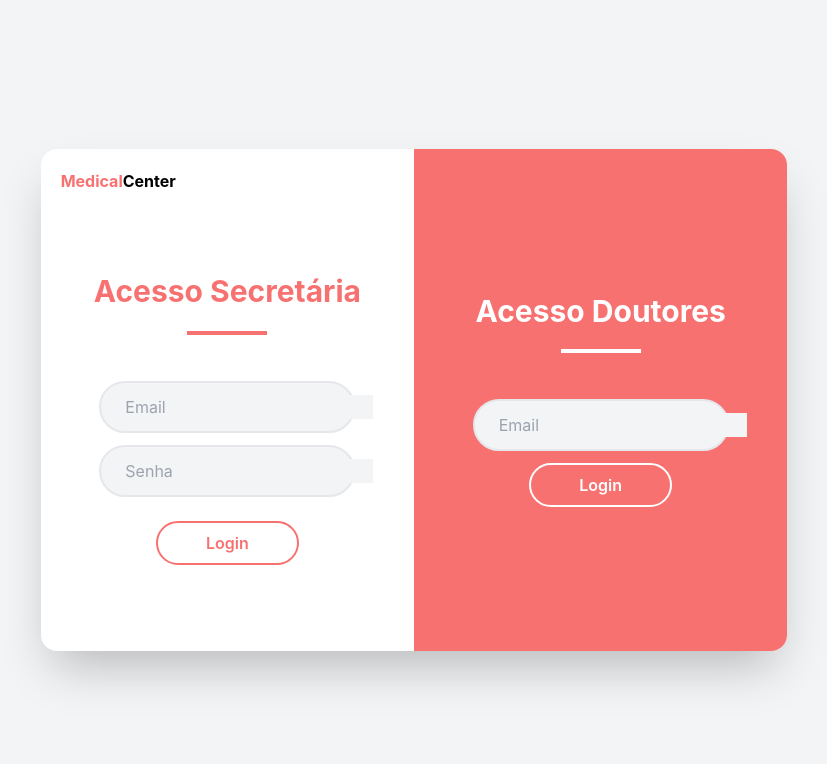
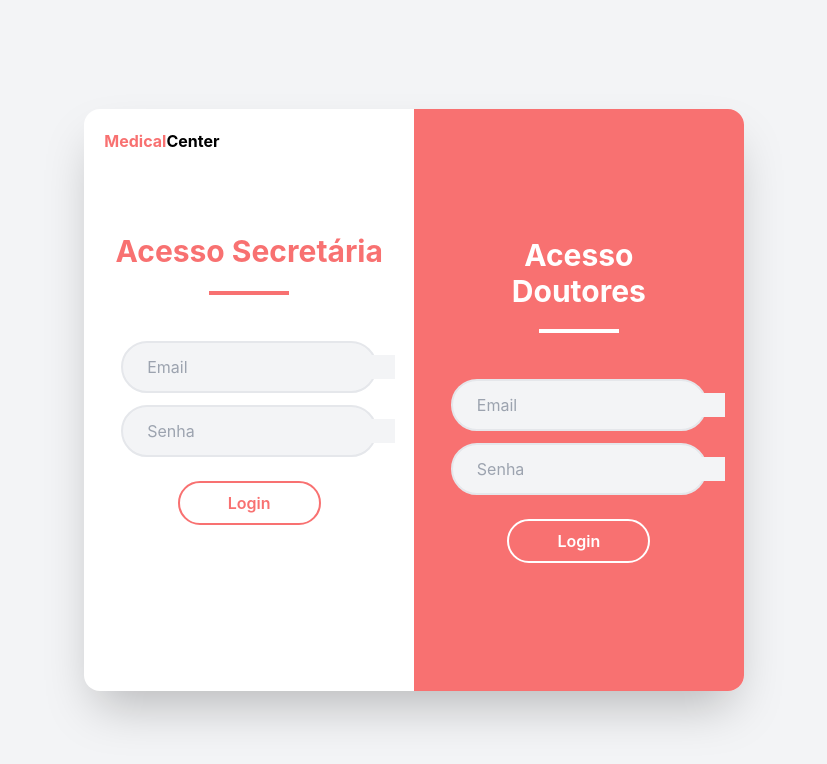
Before and after one commit to enzoggqs/medical-center, a React (Create React App) app in the folder medical-center-front/: page /login in a window 1280 px wide. Shown: the top 764 px of the page, without its empty margins (226-1053 px from the left). Built offline with nearby package versions, Linux system fonts and the light colour scheme.

Commit message:
adding password to doctor authorization on front

```diff
--- a/medical-center-front/src/contexts/auth.jsx
+++ b/medical-center-front/src/contexts/auth.jsx
@@ -39,8 +39,8 @@ export const AuthProvider = ({children}) => {
         navigate("/")
     }
 
-    const doctorLogin = async (email) => {
-        const response = await createDoctorSession(email);
+    const doctorLogin = async (email, password) => {
+        const response = await createDoctorSession(email, password);
 
         const loggedUser = response.data.doctorAlreadyExist;
         console.log(loggedUser)
--- a/medical-center-front/src/pages/LoginPage/index.jsx
+++ b/medical-center-front/src/pages/LoginPage/index.jsx
@@ -2,19 +2,18 @@ import React, { useContext, useRef, useState } from "react";
 
 import { FaRegEnvelope } from "react-icons/fa"
 import {MdLockOutline} from "react-icons/md"
-import { useForm } from 'react-hook-form';
 
 import { AuthContext } from "../../contexts/auth";
 
 const LoginPage = () => {
     const { secretaryLogin, doctorLogin } = useContext(AuthContext)
 
-    const { register } = useForm();
     const emailRef = useRef();
 
     const [secretaryEmail, setSecretaryEmail] = useState('');
     const [secretaryPassword, setSecretaryPassword] = useState('');
     const [doctorEmail, setDoctorEmail] = useState('');
+    const [doctorPassword, setDoctorPassword] = useState('');
 
     const handleSecretarySignIn = (e) => {
         e.preventDefault();
@@ -24,13 +23,13 @@ const LoginPage = () => {
     const handleDoctorSignIn = (e) => {
         e.preventDefault();
 
-        doctorLogin(doctorEmail);
+        doctorLogin(doctorEmail, doctorPassword);
     }
 
     return (
         <div className="flex min-h-screen flex-col items-center justify-center py-2 bg-gray-100">
             <div className="flex w-full flex-1 flex-col items-center justify-center px-20 text-center">
-            <div className="bg-white rounded-2xl shadow-2xl flex w-2/3 max-w-4xl"> {/* Sign in as doctor */}
+            <div className="bg-white rounded-2xl shadow-2xl flex 2xl:w-2/3 min-w-80 max-w-4xl"> {/* Sign in as doctor */}
             <form onSubmit={handleSecretarySignIn} className="w-1/2 p-5">
               <div className="text-left font-bold">
                 <span className="text-red-400">Medical</span>Center
@@ -44,7 +43,6 @@ const LoginPage = () => {
                   <div className="rounded-full border-2 bg-gray-100 w-64 p-2 flex items-center mb-3">
                     <FaRegEnvelope className="text-gray-400 m-2"/>
                     <input
-                      {...register("secretaryEmail")}
                       autoComplete="off"
                       ref={emailRef}
                       type="email"
@@ -58,7 +56,6 @@ const LoginPage = () => {
                   <div className="rounded-full border-2 bg-gray-100 w-64 p-2 flex items-center mb-6">
                     <MdLockOutline className="text-gray-400 m-2"/>
                     <input
-                      {...register("secretaryPassword")}
                       type="password"
                       name="secretaryPassword"
                       placeholder="Senha"
@@ -77,19 +74,29 @@ const LoginPage = () => {
               </div>
             </form>
 
-            <form onSubmit={handleDoctorSignIn} className="w-1/2 bg-red-400 text-white py-36 px-12 rounded-tr-2xl rounded-br-2xl"> {/* Sign in as secretary */}
+            <form onSubmit={handleDoctorSignIn} className="w-1/2 bg-red-400 text-white py-32 px-12 rounded-tr-2xl rounded-br-2xl"> {/* Sign in as secretary */}
               <h2 className="text-3xl font-bold mb-5">Acesso Doutores</h2>
               <div className="border-2 w-20 border-white inline-block mb-10"></div>
                 <div className="flex flex-col items-center">
                   <div className="rounded-full border-2 bg-gray-100 w-64 p-2 flex items-center mb-3">
                     <FaRegEnvelope className="text-gray-400 m-2 inline-block"/>
                     <input
-                      {...register("doctorEmail")}
                       type="email"
                       name="doctorEmail"
                       placeholder="Email"
                       className="bg-gray-100 outline-none flex-1 text-black"
                       onChange={e => setDoctorEmail(e.target.value)}
+                      required
+                    ></input>
+                  </div>
+                  <div className="rounded-full border-2 bg-gray-100 w-64 p-2 flex items-center mb-6">
+                    <MdLockOutline className="text-gray-400 m-2"/>
+                    <input
+                      type="password"
+                      name="doctorPassword"
+                      placeholder="Senha"
+                      className="bg-gray-100 outline-none flex-1 text-black"
+                      onChange={e => setDoctorPassword(e.target.value)}
                       required
                     ></input>
                   </div>
```
